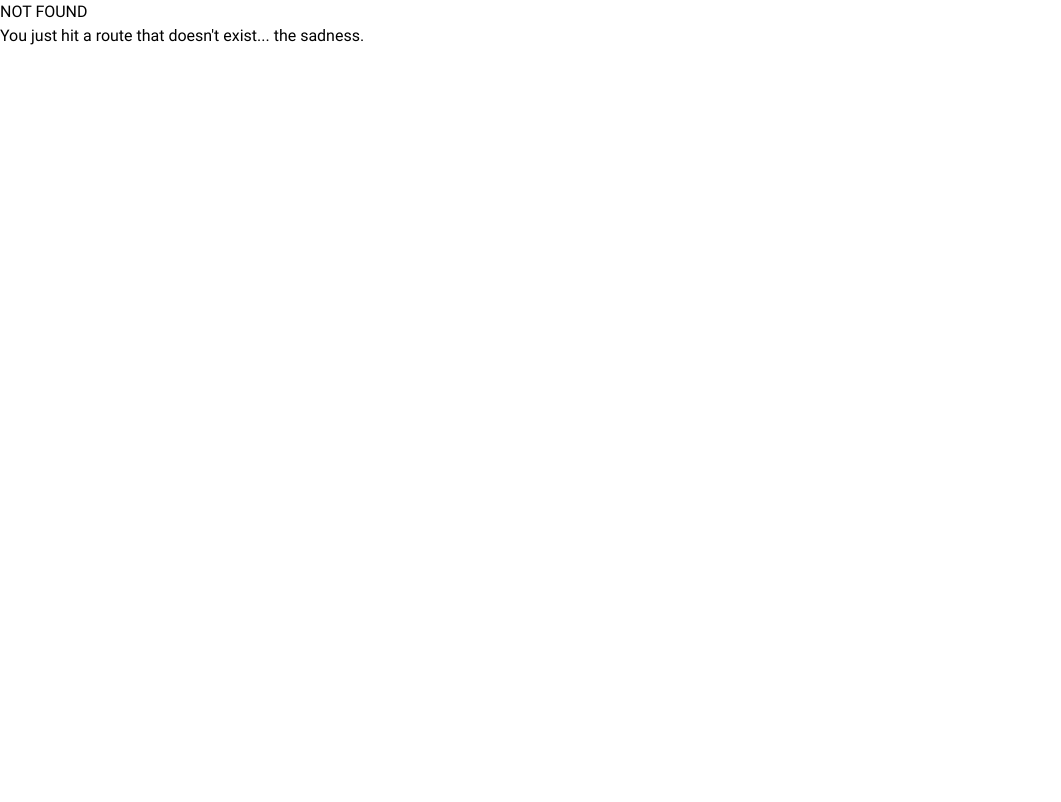
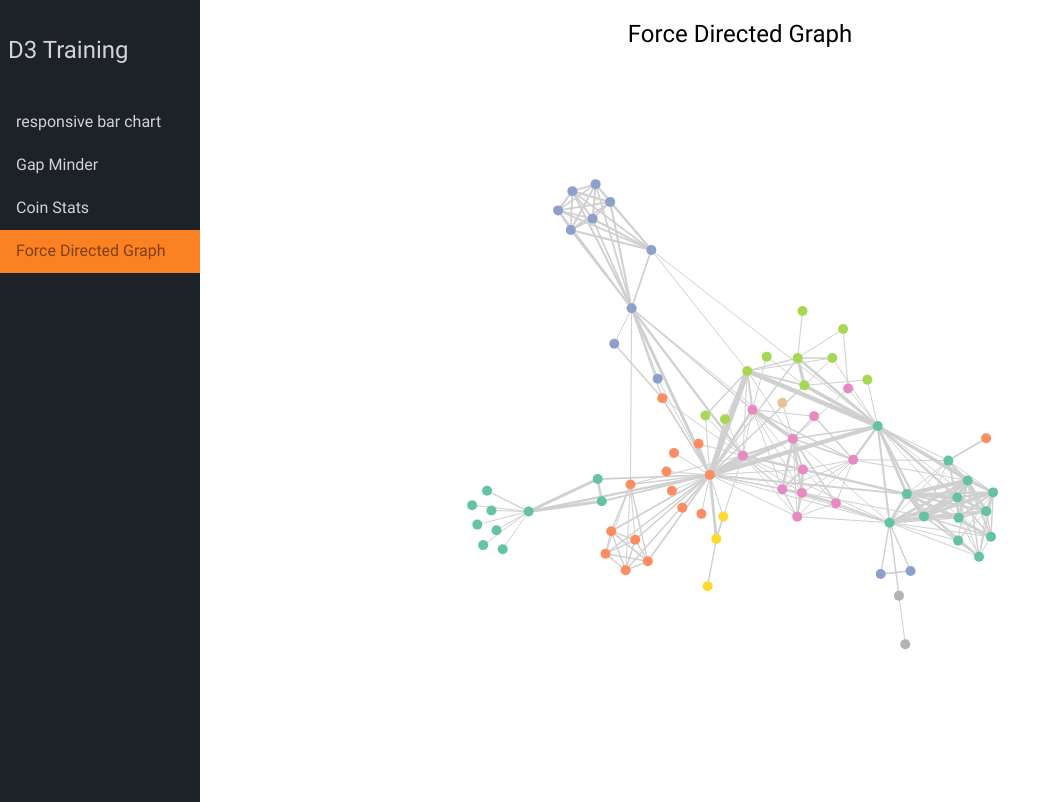
Before and after one commit to mhezzet/d3Training2, a Gatsby site: page /forcedirected in a window 1280 px wide. Before the commit this address had no page. Shown: the whole page, without its empty margins (0-1061 px from the left). Built offline with nearby package versions, Linux system fonts and the light colour scheme; Gatsby itself is replaced by a stand-in of ours.

Commit message:
added forced directed graph

```diff
--- /dev/null
+++ b/src/data/miserables.json
@@ -0,0 +1,337 @@
+{
+  "nodes": [
+    {"id": "Myriel", "group": 1},
+    {"id": "Napoleon", "group": 1},
+    {"id": "Mlle.Baptistine", "group": 1},
+    {"id": "Mme.Magloire", "group": 1},
+    {"id": "CountessdeLo", "group": 1},
+    {"id": "Geborand", "group": 1},
+    {"id": "Champtercier", "group": 1},
+    {"id": "Cravatte", "group": 1},
+    {"id": "Count", "group": 1},
+    {"id": "OldMan", "group": 1},
+    {"id": "Labarre", "group": 2},
+    {"id": "Valjean", "group": 2},
+    {"id": "Marguerite", "group": 3},
+    {"id": "Mme.deR", "group": 2},
+    {"id": "Isabeau", "group": 2},
+    {"id": "Gervais", "group": 2},
+    {"id": "Tholomyes", "group": 3},
+    {"id": "Listolier", "group": 3},
+    {"id": "Fameuil", "group": 3},
+    {"id": "Blacheville", "group": 3},
+    {"id": "Favourite", "group": 3},
+    {"id": "Dahlia", "group": 3},
+    {"id": "Zephine", "group": 3},
+    {"id": "Fantine", "group": 3},
+    {"id": "Mme.Thenardier", "group": 4},
+    {"id": "Thenardier", "group": 4},
+    {"id": "Cosette", "group": 5},
+    {"id": "Javert", "group": 4},
+    {"id": "Fauchelevent", "group": 0},
+    {"id": "Bamatabois", "group": 2},
+    {"id": "Perpetue", "group": 3},
+    {"id": "Simplice", "group": 2},
+    {"id": "Scaufflaire", "group": 2},
+    {"id": "Woman1", "group": 2},
+    {"id": "Judge", "group": 2},
+    {"id": "Champmathieu", "group": 2},
+    {"id": "Brevet", "group": 2},
+    {"id": "Chenildieu", "group": 2},
+    {"id": "Cochepaille", "group": 2},
+    {"id": "Pontmercy", "group": 4},
+    {"id": "Boulatruelle", "group": 6},
+    {"id": "Eponine", "group": 4},
+    {"id": "Anzelma", "group": 4},
+    {"id": "Woman2", "group": 5},
+    {"id": "MotherInnocent", "group": 0},
+    {"id": "Gribier", "group": 0},
+    {"id": "Jondrette", "group": 7},
+    {"id": "Mme.Burgon", "group": 7},
+    {"id": "Gavroche", "group": 8},
+    {"id": "Gillenormand", "group": 5},
+    {"id": "Magnon", "group": 5},
+    {"id": "Mlle.Gillenormand", "group": 5},
+    {"id": "Mme.Pontmercy", "group": 5},
+    {"id": "Mlle.Vaubois", "group": 5},
+    {"id": "Lt.Gillenormand", "group": 5},
+    {"id": "Marius", "group": 8},
+    {"id": "BaronessT", "group": 5},
+    {"id": "Mabeuf", "group": 8},
+    {"id": "Enjolras", "group": 8},
+    {"id": "Combeferre", "group": 8},
+    {"id": "Prouvaire", "group": 8},
+    {"id": "Feuilly", "group": 8},
+    {"id": "Courfeyrac", "group": 8},
+    {"id": "Bahorel", "group": 8},
+    {"id": "Bossuet", "group": 8},
+    {"id": "Joly", "group": 8},
+    {"id": "Grantaire", "group": 8},
+    {"id": "MotherPlutarch", "group": 9},
+    {"id": "Gueulemer", "group": 4},
+    {"id": "Babet", "group": 4},
+    {"id": "Claquesous", "group": 4},
+    {"id": "Montparnasse", "group": 4},
+    {"id": "Toussaint", "group": 5},
+    {"id": "Child1", "group": 10},
+    {"id": "Child2", "group": 10},
+    {"id": "Brujon", "group": 4},
+    {"id": "Mme.Hucheloup", "group": 8}
+  ],
+  "links": [
+    {"source": "Napoleon", "target": "Myriel", "value": 1},
+    {"source": "Mlle.Baptistine", "target": "Myriel", "value": 8},
+    {"source": "Mme.Magloire", "target": "Myriel", "value": 10},
+    {"source": "Mme.Magloire", "target": "Mlle.Baptistine", "value": 6},
+    {"source": "CountessdeLo", "target": "Myriel", "value": 1},
+    {"source": "Geborand", "target": "Myriel", "value": 1},
+    {"source": "Champtercier", "target": "Myriel", "value": 1},
+    {"source": "Cravatte", "target": "Myriel", "value": 1},
+    {"source": "Count", "target": "Myriel", "value": 2},
+    {"source": "OldMan", "target": "Myriel", "value": 1},
+    {"source": "Valjean", "target": "Labarre", "value": 1},
+    {"source": "Valjean", "target": "Mme.Magloire", "value": 3},
+    {"source": "Valjean", "target": "Mlle.Baptistine", "value": 3},
+    {"source": "Valjean", "target": "Myriel", "value": 5},
+    {"source": "Marguerite", "target": "Valjean", "value": 1},
+    {"source": "Mme.deR", "target": "Valjean", "value": 1},
+    {"source": "Isabeau", "target": "Valjean", "value": 1},
+    {"source": "Gervais", "target": "Valjean", "value": 1},
+    {"source": "Listolier", "target": "Tholomyes", "value": 4},
+    {"source": "Fameuil", "target": "Tholomyes", "value": 4},
+    {"source": "Fameuil", "target": "Listolier", "value": 4},
+    {"source": "Blacheville", "target": "Tholomyes", "value": 4},
+    {"source": "Blacheville", "target": "Listolier", "value": 4},
+    {"source": "Blacheville", "target": "Fameuil", "value": 4},
+    {"source": "Favourite", "target": "Tholomyes", "value": 3},
+    {"source": "Favourite", "target": "Listolier", "value": 3},
+    {"source": "Favourite", "target": "Fameuil", "value": 3},
+    {"source": "Favourite", "target": "Blacheville", "value": 4},
+    {"source": "Dahlia", "target": "Tholomyes", "value": 3},
+    {"source": "Dahlia", "target": "Listolier", "value": 3},
+    {"source": "Dahlia", "target": "Fameuil", "value": 3},
+    {"source": "Dahlia", "target": "Blacheville", "value": 3},
+    {"source": "Dahlia", "target": "Favourite", "value": 5},
+    {"source": "Zephine", "target": "Tholomyes", "value": 3},
+    {"source": "Zephine", "target": "Listolier", "value": 3},
+    {"source": "Zephine", "target": "Fameuil", "value": 3},
+    {"source": "Zephine", "target": "Blacheville", "value": 3},
+    {"source": "Zephine", "target": "Favourite", "value": 4},
+    {"source": "Zephine", "target": "Dahlia", "value": 4},
+    {"source": "Fantine", "target": "Tholomyes", "value": 3},
+    {"source": "Fantine", "target": "Listolier", "value": 3},
+    {"source": "Fantine", "target": "Fameuil", "value": 3},
+    {"source": "Fantine", "target": "Blacheville", "value": 3},
+    {"source": "Fantine", "target": "Favourite", "value": 4},
+    {"source": "Fantine", "target": "Dahlia", "value": 4},
+    {"source": "Fantine", "target": "Zephine", "value": 4},
+    {"source": "Fantine", "target": "Marguerite", "value": 2},
+    {"source": "Fantine", "target": "Valjean", "value": 9},
+    {"source": "Mme.Thenardier", "target": "Fantine", "value": 2},
+    {"source": "Mme.Thenardier", "target": "Valjean", "value": 7},
+    {"source": "Thenardier", "target": "Mme.Thenardier", "value": 13},
+    {"source": "Thenardier", "target": "Fantine", "value": 1},
+    {"source": "Thenardier", "target": "Valjean", "value": 12},
+    {"source": "Cosette", "target": "Mme.Thenardier", "value": 4},
+    {"source": "Cosette", "target": "Valjean", "value": 31},
+    {"source": "Cosette", "target": "Tholomyes", "value": 1},
+    {"source": "Cosette", "target": "Thenardier", "value": 1},
+    {"source": "Javert", "target": "Valjean", "value": 17},
+    {"source": "Javert", "target": "Fantine", "value": 5},
+    {"source": "Javert", "target": "Thenardier", "value": 5},
+    {"source": "Javert", "target": "Mme.Thenardier", "value": 1},
+    {"source": "Javert", "target": "Cosette", "value": 1},
+    {"source": "Fauchelevent", "target": "Valjean", "value": 8},
+    {"source": "Fauchelevent", "target": "Javert", "value": 1},
+    {"source": "Bamatabois", "target": "Fantine", "value": 1},
+    {"source": "Bamatabois", "target": "Javert", "value": 1},
+    {"source": "Bamatabois", "target": "Valjean", "value": 2},
+    {"source": "Perpetue", "target": "Fantine", "value": 1},
+    {"source": "Simplice", "target": "Perpetue", "value": 2},
+    {"source": "Simplice", "target": "Valjean", "value": 3},
+    {"source": "Simplice", "target": "Fantine", "value": 2},
+    {"source": "Simplice", "target": "Javert", "value": 1},
+    {"source": "Scaufflaire", "target": "Valjean", "value": 1},
+    {"source": "Woman1", "target": "Valjean", "value": 2},
+    {"source": "Woman1", "target": "Javert", "value": 1},
+    {"source": "Judge", "target": "Valjean", "value": 3},
+    {"source": "Judge", "target": "Bamatabois", "value": 2},
+    {"source": "Champmathieu", "target": "Valjean", "value": 3},
+    {"source": "Champmathieu", "target": "Judge", "value": 3},
+    {"source": "Champmathieu", "target": "Bamatabois", "value": 2},
+    {"source": "Brevet", "target": "Judge", "value": 2},
+    {"source": "Brevet", "target": "Champmathieu", "value": 2},
+    {"source": "Brevet", "target": "Valjean", "value": 2},
+    {"source": "Brevet", "target": "Bamatabois", "value": 1},
+    {"source": "Chenildieu", "target": "Judge", "value": 2},
+    {"source": "Chenildieu", "target": "Champmathieu", "value": 2},
+    {"source": "Chenildieu", "target": "Brevet", "value": 2},
+    {"source": "Chenildieu", "target": "Valjean", "value": 2},
+    {"source": "Chenildieu", "target": "Bamatabois", "value": 1},
+    {"source": "Cochepaille", "target": "Judge", "value": 2},
+    {"source": "Cochepaille", "target": "Champmathieu", "value": 2},
+    {"source": "Cochepaille", "target": "Brevet", "value": 2},
+    {"source": "Cochepaille", "target": "Chenildieu", "value": 2},
+    {"source": "Cochepaille", "target": "Valjean", "value": 2},
+    {"source": "Cochepaille", "target": "Bamatabois", "value": 1},
+    {"source": "Pontmercy", "target": "Thenardier", "value": 1},
+    {"source": "Boulatruelle", "target": "Thenardier", "value": 1},
+    {"source": "Eponine", "target": "Mme.Thenardier", "value": 2},
+    {"source": "Eponine", "target": "Thenardier", "value": 3},
+    {"source": "Anzelma", "target": "Eponine", "value": 2},
+    {"source": "Anzelma", "target": "Thenardier", "value": 2},
+    {"source": "Anzelma", "target": "Mme.Thenardier", "value": 1},
+    {"source": "Woman2", "target": "Valjean", "value": 3},
+    {"source": "Woman2", "target": "Cosette", "value": 1},
+    {"source": "Woman2", "target": "Javert", "value": 1},
+    {"source": "MotherInnocent", "target": "Fauchelevent", "value": 3},
+    {"source": "MotherInnocent", "target": "Valjean", "value": 1},
+    {"source": "Gribier", "target": "Fauchelevent", "value": 2},
+    {"source": "Mme.Burgon", "target": "Jondrette", "value": 1},
+    {"source": "Gavroche", "target": "Mme.Burgon", "value": 2},
+    {"source": "Gavroche", "target": "Thenardier", "value": 1},
+    {"source": "Gavroche", "target": "Javert", "value": 1},
+    {"source": "Gavroche", "target": "Valjean", "value": 1},
+    {"source": "Gillenormand", "target": "Cosette", "value": 3},
+    {"source": "Gillenormand", "target": "Valjean", "value": 2},
+    {"source": "Magnon", "target": "Gillenormand", "value": 1},
+    {"source": "Magnon", "target": "Mme.Thenardier", "value": 1},
+    {"source": "Mlle.Gillenormand", "target": "Gillenormand", "value": 9},
+    {"source": "Mlle.Gillenormand", "target": "Cosette", "value": 2},
+    {"source": "Mlle.Gillenormand", "target": "Valjean", "value": 2},
+    {"source": "Mme.Pontmercy", "target": "Mlle.Gillenormand", "value": 1},
+    {"source": "Mme.Pontmercy", "target": "Pontmercy", "value": 1},
+    {"source": "Mlle.Vaubois", "target": "Mlle.Gillenormand", "value": 1},
+    {"source": "Lt.Gillenormand", "target": "Mlle.Gillenormand", "value": 2},
+    {"source": "Lt.Gillenormand", "target": "Gillenormand", "value": 1},
+    {"source": "Lt.Gillenormand", "target": "Cosette", "value": 1},
+    {"source": "Marius", "target": "Mlle.Gillenormand", "value": 6},
+    {"source": "Marius", "target": "Gillenormand", "value": 12},
+    {"source": "Marius", "target": "Pontmercy", "value": 1},
+    {"source": "Marius", "target": "Lt.Gillenormand", "value": 1},
+    {"source": "Marius", "target": "Cosette", "value": 21},
+    {"source": "Marius", "target": "Valjean", "value": 19},
+    {"source": "Marius", "target": "Tholomyes", "value": 1},
+    {"source": "Marius", "target": "Thenardier", "value": 2},
+    {"source": "Marius", "target": "Eponine", "value": 5},
+    {"source": "Marius", "target": "Gavroche", "value": 4},
+    {"source": "BaronessT", "target": "Gillenormand", "value": 1},
+    {"source": "BaronessT", "target": "Marius", "value": 1},
+    {"source": "Mabeuf", "target": "Marius", "value": 1},
+    {"source": "Mabeuf", "target": "Eponine", "value": 1},
+    {"source": "Mabeuf", "target": "Gavroche", "value": 1},
+    {"source": "Enjolras", "target": "Marius", "value": 7},
+    {"source": "Enjolras", "target": "Gavroche", "value": 7},
+    {"source": "Enjolras", "target": "Javert", "value": 6},
+    {"source": "Enjolras", "target": "Mabeuf", "value": 1},
+    {"source": "Enjolras", "target": "Valjean", "value": 4},
+    {"source": "Combeferre", "target": "Enjolras", "value": 15},
+    {"source": "Combeferre", "target": "Marius", "value": 5},
+    {"source": "Combeferre", "target": "Gavroche", "value": 6},
+    {"source": "Combeferre", "target": "Mabeuf", "value": 2},
+    {"source": "Prouvaire", "target": "Gavroche", "value": 1},
+    {"source": "Prouvaire", "target": "Enjolras", "value": 4},
+    {"source": "Prouvaire", "target": "Combeferre", "value": 2},
+    {"source": "Feuilly", "target": "Gavroche", "value": 2},
+    {"source": "Feuilly", "target": "Enjolras", "value": 6},
+    {"source": "Feuilly", "target": "Prouvaire", "value": 2},
+    {"source": "Feuilly", "target": "Combeferre", "value": 5},
+    {"source": "Feuilly", "target": "Mabeuf", "value": 1},
+    {"source": "Feuilly", "target": "Marius", "value": 1},
+    {"source": "Courfeyrac", "target": "Marius", "value": 9},
+    {"source": "Courfeyrac", "target": "Enjolras", "value": 17},
+    {"source": "Courfeyrac", "target": "Combeferre", "value": 13},
+    {"source": "Courfeyrac", "target": "Gavroche", "value": 7},
+    {"source": "Courfeyrac", "target": "Mabeuf", "value": 2},
+    {"source": "Courfeyrac", "target": "Eponine", "value": 1},
+    {"source": "Courfeyrac", "target": "Feuilly", "value": 6},
+    {"source": "Courfeyrac", "target": "Prouvaire", "value": 3},
+    {"source": "Bahorel", "target": "Combeferre", "value": 5},
+    {"source": "Bahorel", "target": "Gavroche", "value": 5},
+    {"source": "Bahorel", "target": "Courfeyrac", "value": 6},
+    {"source": "Bahorel", "target": "Mabeuf", "value": 2},
+    {"source": "Bahorel", "target": "Enjolras", "value": 4},
+    {"source": "Bahorel", "target": "Feuilly", "value": 3},
+    {"source": "Bahorel", "target": "Prouvaire", "value": 2},
+    {"source": "Bahorel", "target": "Marius", "value": 1},
+    {"source": "Bossuet", "target": "Marius", "value": 5},
+    {"source": "Bossuet", "target": "Courfeyrac", "value": 12},
+    {"source": "Bossuet", "target": "Gavroche", "value": 5},
+    {"source": "Bossuet", "target": "Bahorel", "value": 4},
+    {"source": "Bossuet", "target": "Enjolras", "value": 10},
+    {"source": "Bossuet", "target": "Feuilly", "value": 6},
+    {"source": "Bossuet", "target": "Prouvaire", "value": 2},
+    {"source": "Bossuet", "target": "Combeferre", "value": 9},
+    {"source": "Bossuet", "target": "Mabeuf", "value": 1},
+    {"source": "Bossuet", "target": "Valjean", "value": 1},
+    {"source": "Joly", "target": "Bahorel", "value": 5},
+    {"source": "Joly", "target": "Bossuet", "value": 7},
+    {"source": "Joly", "target": "Gavroche", "value": 3},
+    {"source": "Joly", "target": "Courfeyrac", "value": 5},
+    {"source": "Joly", "target": "Enjolras", "value": 5},
+    {"source": "Joly", "target": "Feuilly", "value": 5},
+    {"source": "Joly", "target": "Prouvaire", "value": 2},
+    {"source": "Joly", "target": "Combeferre", "value": 5},
+    {"source": "Joly", "target": "Mabeuf", "value": 1},
+    {"source": "Joly", "target": "Marius", "value": 2},
+    {"source": "Grantaire", "target": "Bossuet", "value": 3},
+    {"source": "Grantaire", "target": "Enjolras", "value": 3},
+    {"source": "Grantaire", "target": "Combeferre", "value": 1},
+    {"source": "Grantaire", "target": "Courfeyrac", "value": 2},
+    {"source": "Grantaire", "target": "Joly", "value": 2},
+    {"source": "Grantaire", "target": "Gavroche", "value": 1},
+    {"source": "Grantaire", "target": "Bahorel", "value": 1},
+    {"source": "Grantaire", "target": "Feuilly", "value": 1},
+    {"source": "Grantaire", "target": "Prouvaire", "value": 1},
+    {"source": "MotherPlutarch", "target": "Mabeuf", "value": 3},
+    {"source": "Gueulemer", "target": "Thenardier", "value": 5},
+    {"source": "Gueulemer", "target": "Valjean", "value": 1},
+    {"source": "Gueulemer", "target": "Mme.Thenardier", "value": 1},
+    {"source": "Gueulemer", "target": "Javert", "value": 1},
+    {"source": "Gueulemer", "target": "Gavroche", "value": 1},
+    {"source": "Gueulemer", "target": "Eponine", "value": 1},
+    {"source": "Babet", "target": "Thenardier", "value": 6},
+    {"source": "Babet", "target": "Gueulemer", "value": 6},
+    {"source": "Babet", "target": "Valjean", "value": 1},
+    {"source": "Babet", "target": "Mme.Thenardier", "value": 1},
+    {"source": "Babet", "target": "Javert", "value": 2},
+    {"source": "Babet", "target": "Gavroche", "value": 1},
+    {"source": "Babet", "target": "Eponine", "value": 1},
+    {"source": "Claquesous", "target": "Thenardier", "value": 4},
+    {"source": "Claquesous", "target": "Babet", "value": 4},
+    {"source": "Claquesous", "target": "Gueulemer", "value": 4},
+    {"source": "Claquesous", "target": "Valjean", "value": 1},
+    {"source": "Claquesous", "target": "Mme.Thenardier", "value": 1},
+    {"source": "Claquesous", "target": "Javert", "value": 1},
+    {"source": "Claquesous", "target": "Eponine", "value": 1},
+    {"source": "Claquesous", "target": "Enjolras", "value": 1},
+    {"source": "Montparnasse", "target": "Javert", "value": 1},
+    {"source": "Montparnasse", "target": "Babet", "value": 2},
+    {"source": "Montparnasse", "target": "Gueulemer", "value": 2},
+    {"source": "Montparnasse", "target": "Claquesous", "value": 2},
+    {"source": "Montparnasse", "target": "Valjean", "value": 1},
+    {"source": "Montparnasse", "target": "Gavroche", "value": 1},
+    {"source": "Montparnasse", "target": "Eponine", "value": 1},
+    {"source": "Montparnasse", "target": "Thenardier", "value": 1},
+    {"source": "Toussaint", "target": "Cosette", "value": 2},
+    {"source": "Toussaint", "target": "Javert", "value": 1},
+    {"source": "Toussaint", "target": "Valjean", "value": 1},
+    {"source": "Child1", "target": "Gavroche", "value": 2},
+    {"source": "Child2", "target": "Gavroche", "value": 2},
+    {"source": "Child2", "target": "Child1", "value": 3},
+    {"source": "Brujon", "target": "Babet", "value": 3},
+    {"source": "Brujon", "target": "Gueulemer", "value": 3},
+    {"source": "Brujon", "target": "Thenardier", "value": 3},
+    {"source": "Brujon", "target": "Gavroche", "value": 1},
+    {"source": "Brujon", "target": "Eponine", "value": 1},
+    {"source": "Brujon", "target": "Claquesous", "value": 1},
+    {"source": "Brujon", "target": "Montparnasse", "value": 1},
+    {"source": "Mme.Hucheloup", "target": "Bossuet", "value": 1},
+    {"source": "Mme.Hucheloup", "target": "Joly", "value": 1},
+    {"source": "Mme.Hucheloup", "target": "Grantaire", "value": 1},
+    {"source": "Mme.Hucheloup", "target": "Bahorel", "value": 1},
+    {"source": "Mme.Hucheloup", "target": "Courfeyrac", "value": 1},
+    {"source": "Mme.Hucheloup", "target": "Gavroche", "value": 1},
+    {"source": "Mme.Hucheloup", "target": "Enjolras", "value": 1}
+  ]
+}
--- a/src/layout/layout.jsx
+++ b/src/layout/layout.jsx
@@ -42,6 +42,15 @@ export default function Layout(props) {
                 Coin Stats
               </li>
             </Link>
+            <Link to="/forcedirected">
+              <li
+                className={`nav-link ${
+                  location === "/forcedirected" ? "nav-link-active" : ""
+                }`}
+              >
+                Force Directed Graph
+              </li>
+            </Link>
           </ul>
         </div>
         <div className="main">{props.children}</div>
--- /dev/null
+++ b/src/pages/forcedirected.jsx
@@ -0,0 +1,99 @@
+import React, { useState, useRef, useEffect } from "react"
+import * as d3 from "d3"
+import Layout from "../layout/layout"
+import data from "../data/miserables.json"
+
+export default function ForceDirected() {
+  const svg = useRef(null)
+
+  useEffect(() => {
+    d3Render(svg)
+  }, [svg.current])
+
+  return (
+    <Layout>
+      <h1 className="mt-4 text-2xl">Force Directed Graph</h1>
+      <svg style={{ marginTop: 50 }} ref={svg} width="800" height="700" />
+    </Layout>
+  )
+}
+
+function d3Render(selection) {
+  if (!selection.current) return
+
+  const canvas = d3.select(selection.current)
+
+  const canvasWidth = canvas.attr("width")
+  const canvasHeight = canvas.attr("height")
+
+  //scales
+  const colorScale = d3.scaleOrdinal(d3.schemeSet2)
+
+  //links
+  const links = canvas
+    .append("g")
+    .attr("class", "links")
+    .selectAll("line")
+    .data(data.links)
+    .enter()
+    .append("line")
+    .attr("stroke", "#D0D0D0")
+    .attr("stroke-width", d => Math.sqrt(d.value))
+
+  //nodes
+  const nodes = canvas
+    .append("g")
+    .attr("class", "nodes")
+    .selectAll("circle")
+    .data(data.nodes)
+    .enter()
+    .append("circle")
+    .attr("r", 5)
+    .attr("fill", d => colorScale(d.group))
+    .call(
+      d3
+        .drag()
+        .on("start", dragStarted)
+        .on("drag", dragged)
+        .on("end", dragEnded)
+    )
+
+  //simulation
+  const simulation = d3
+    .forceSimulation()
+    .force("center", d3.forceCenter(canvasWidth / 2, canvasHeight / 2))
+    .force("charge", d3.forceManyBody().strength(-50))
+    .force("collide", d3.forceCollide(10).strength(0.9))
+    .force("link", d3.forceLink().id(d => d.id))
+
+  simulation.nodes(data.nodes).on("tick", ticked)
+
+  simulation.force("link").links(data.links)
+
+  //link simulation with displayed elements
+  function ticked() {
+    links
+      .attr("x1", d => d.source.x)
+      .attr("y1", d => d.source.y)
+      .attr("x2", d => d.target.x)
+      .attr("y2", d => d.target.y)
+
+    nodes.attr("cx", d => d.x).attr("cy", d => d.y)
+  }
+
+  //drag event listeners
+  function dragStarted(d) {
+    if (!d3.event.active) simulation.alphaTarget(0.7).restart()
+    d.fx = d.x
+    d.fy = d.y
+  }
+  function dragged(d) {
+    d.fx = d3.event.x
+    d.fy = d3.event.y
+  }
+  function dragEnded(d) {
+    if (!d3.event.active) simulation.alphaTarget(0)
+    d.fx = null
+    d.fy = null
+  }
+}
```
